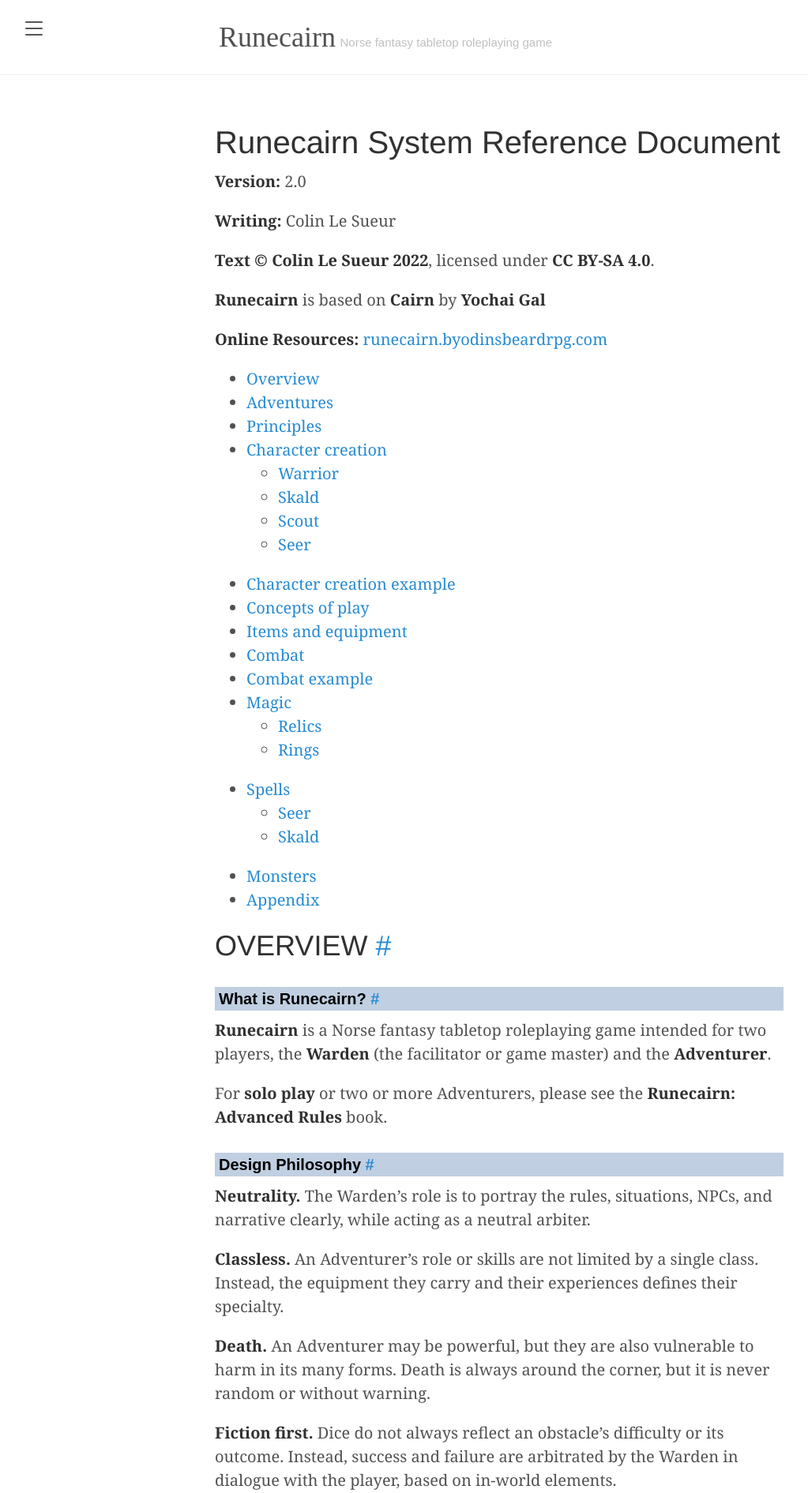
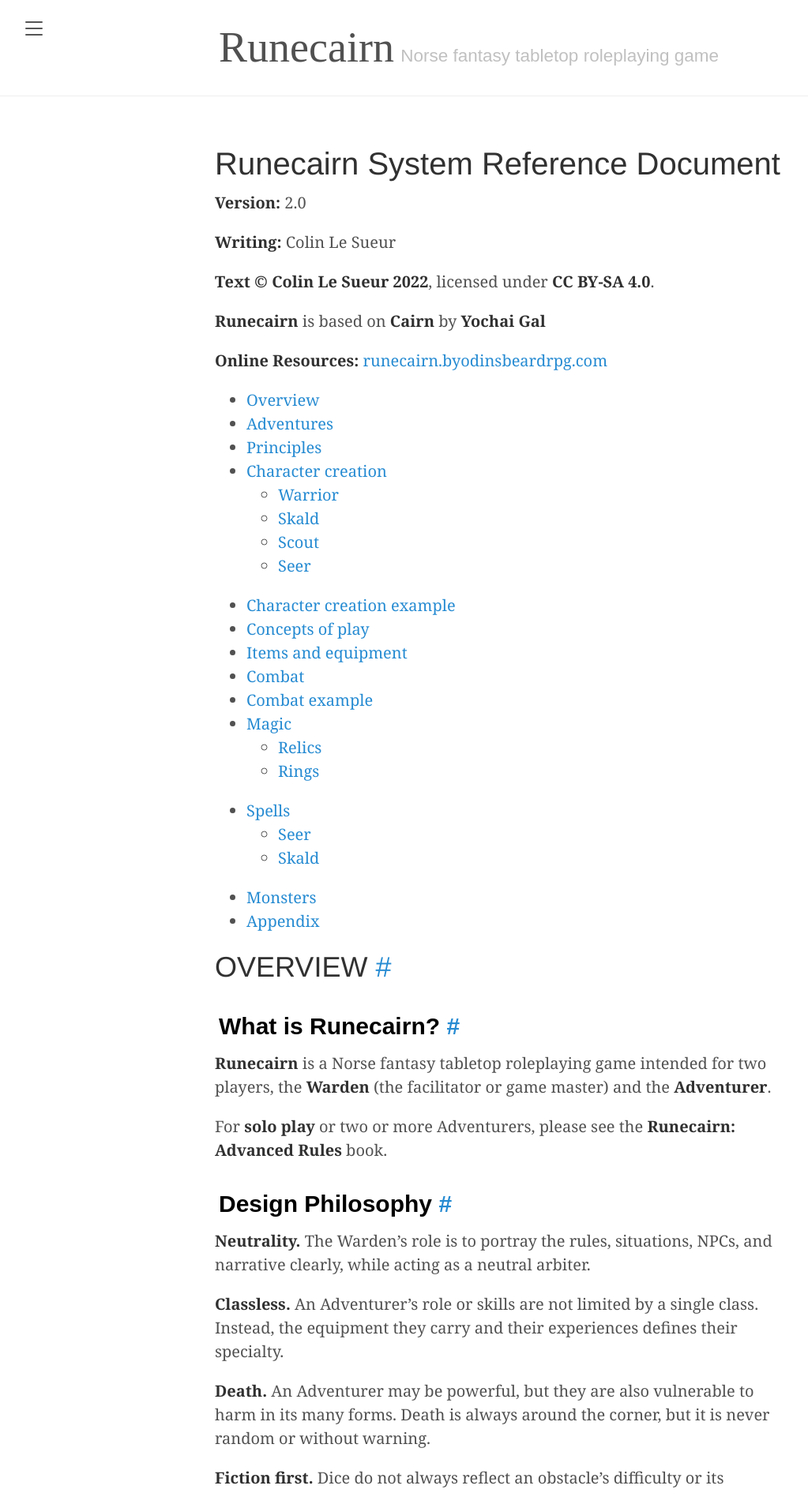
Before and after one commit to byodinsbeardrpg/byodinsbeardrpg.github.io, a Jekyll site: the page built from srd.md, in a window 1280 px wide. Shown: the top 1891 px of the page at 79% size, without its empty margins (8-1031 px from the left). Built offline with Jekyll 4.4.1, drawn with Linux system fonts in a browser that asks for light colours; some web fonts are replaced.

Commit message:
Increase font, remove h3 shading

```diff
--- a/public/css/lanyon.css
+++ b/public/css/lanyon.css
@@ -49,12 +49,11 @@
   font-family: "gandur-new", sans-serif;
   font-weight: 700;
   color: #1D73BF;
-  font-size: 20px;
+  font-size: 30px;
 }
 
 h3 {
   color: #000000;
-  background-color: #c0cfe1;
   padding-left: 5px;
   line-height: 1.5;
 }
```
